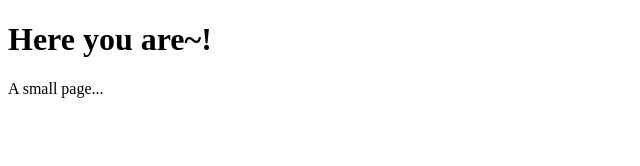
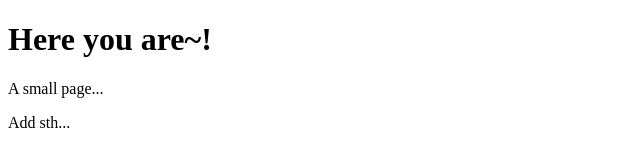
Before and after one commit to cmsss/cmsss.github.com, a plain HTML site: page index.html in a window 1280 px wide. Shown: the full height of the page, 0-640 px from the left. Drawn offline with Linux system fonts and the light colour scheme.

Commit message:
second commit

```diff
--- a/index.html
+++ b/index.html
@@ -7,5 +7,6 @@
     <body>
         <h1>Here you are~!</h1>
         <p>A small page...</p>
+        <p>Add sth...</p>
     </body>
 </html>
```
